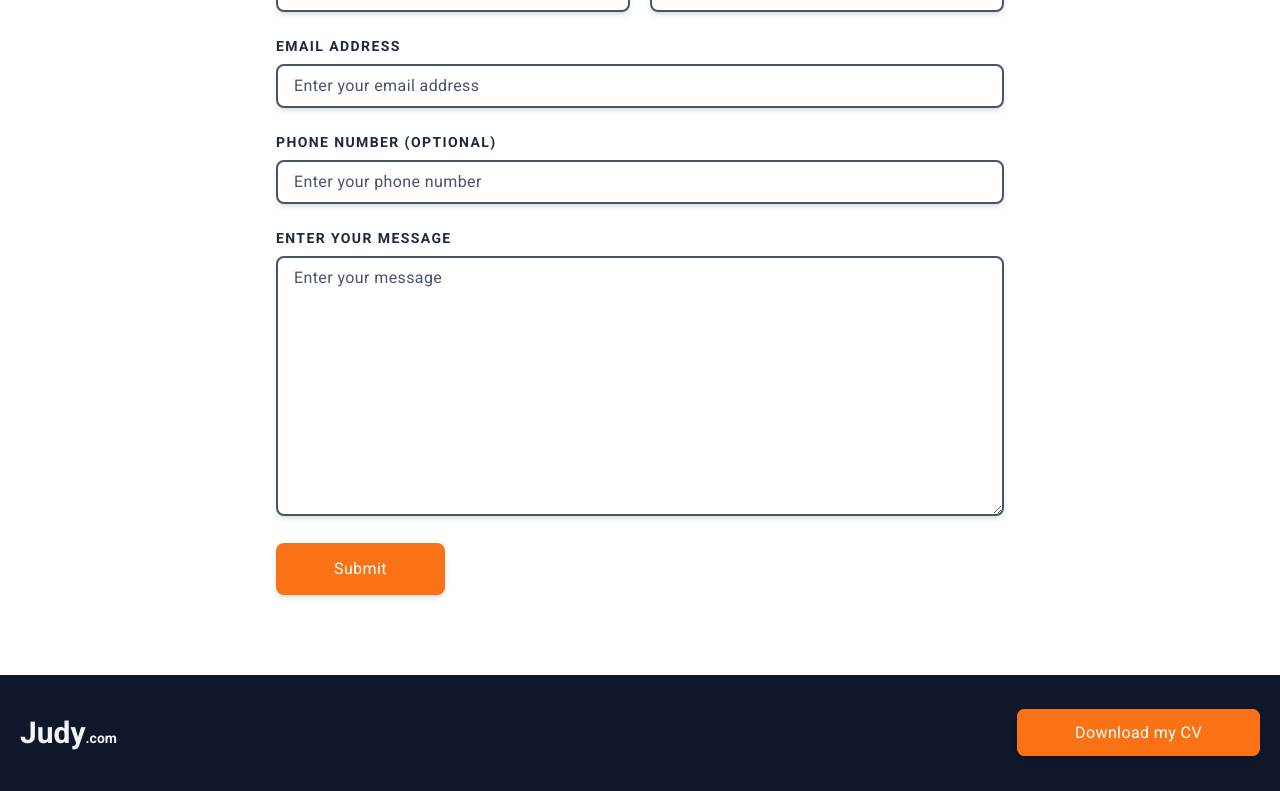
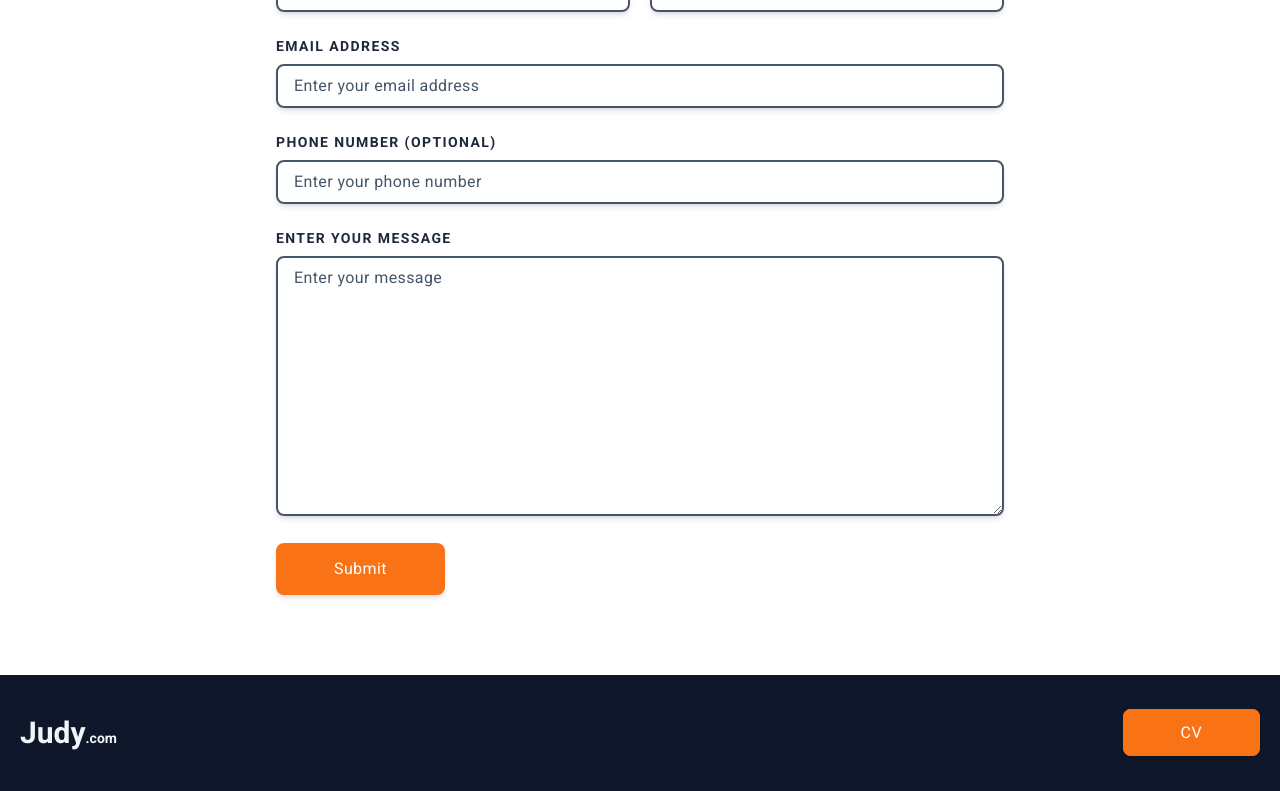
Before and after one commit to SankThomas/judy, a React (Create React App) app: page / in a window 1280 px wide. Shown: the part 2292-3083 px from the top of the page. Built offline with nearby package versions, Linux system fonts and the light colour scheme.

Commit message:
update button

```diff
--- a/src/components/Footer.js
+++ b/src/components/Footer.js
@@ -11,7 +11,7 @@ export default function Footer() {
           </h2>
           <li className="ml-5">
             <a href={cv} download="Judy - Personal CV" className="btn-primary">
-              Download my CV
+              CV
             </a>
           </li>
         </div>
```
